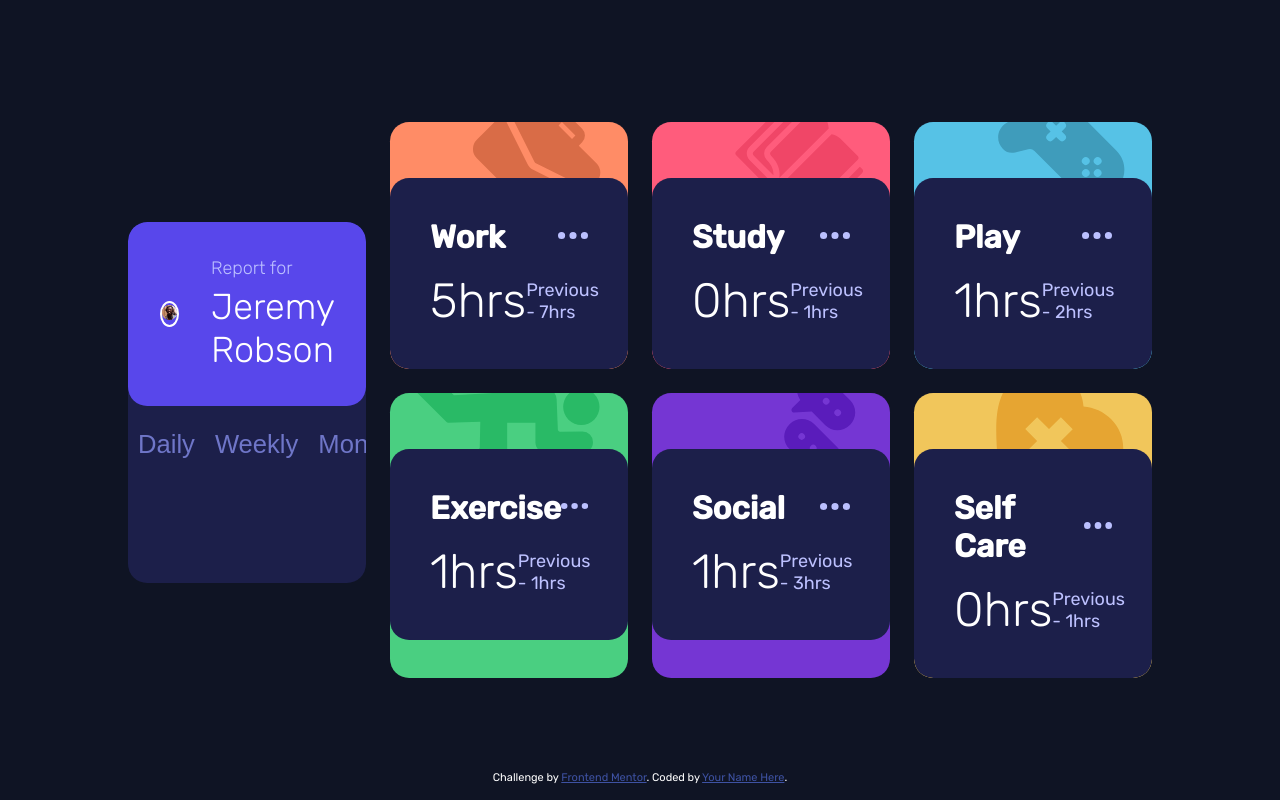
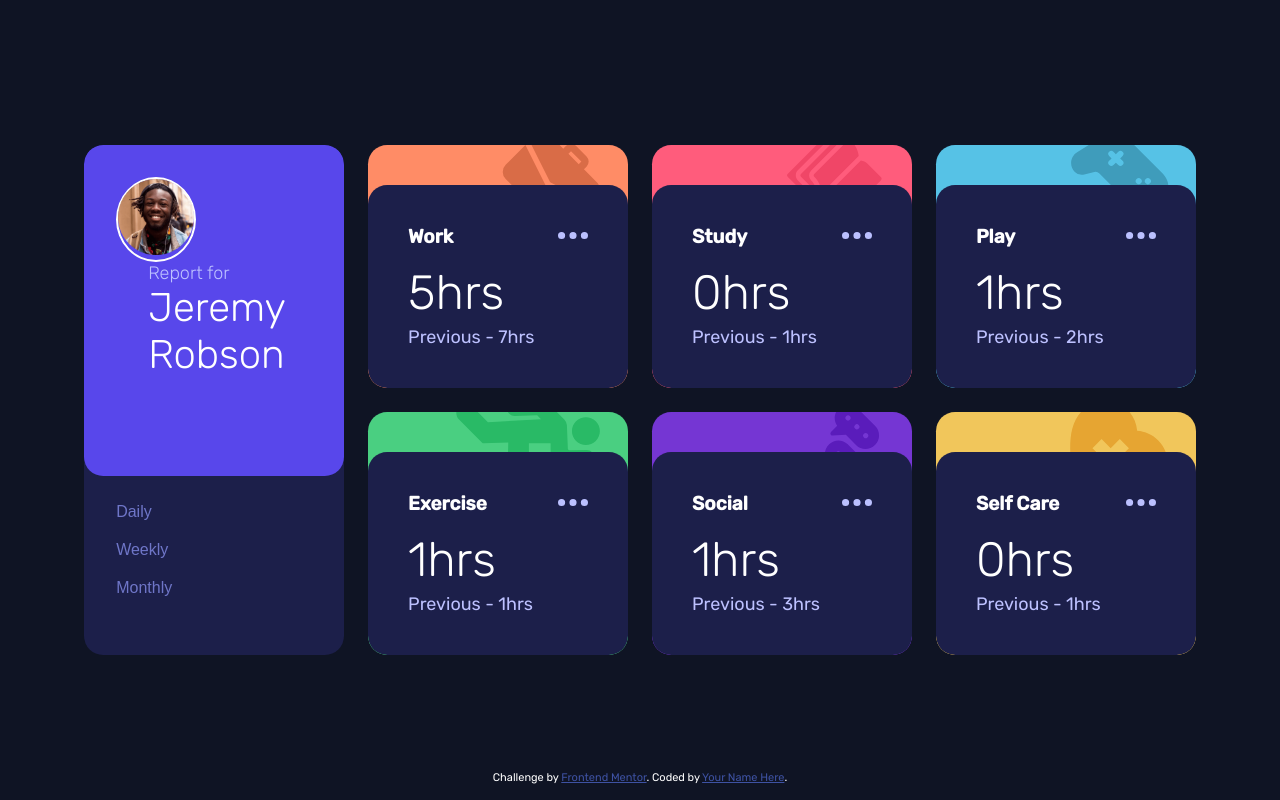
Before and after one commit to AyeTone/Time-Tracker, a plain HTML site: page index.html in a window 1280 px wide. Drawn offline with Linux system fonts and the light colour scheme.

Commit message:
Started Grid Layout

```diff
--- a/css/main.css
+++ b/css/main.css
@@ -6,12 +6,10 @@
     --exercise: hsl(145, 58%, 55%);
     --social: hsl(264, 64%, 52%);
     --self-care: hsl(43, 84%, 65%);
-
     --Verydarkblue: hsl(226, 43%, 10%);
     --Darkblue: hsl(235, 46%, 20%);
     --Desaturatedblue: hsl(235, 45%, 61%);
     --PaleBlue: hsl(236, 100%, 87%);
-
     --borderrounding: 1.2rem;
 }
 
@@ -30,21 +28,15 @@ body {
     color: white;
     font-size: 18px;
     height: 100vh;
+    padding: 5em 1.4rem;
 }
-
-
 
 h1 {
     font-size: 2.25rem;
 }
 
-h3 {
-    font-size: 2rem;
-}
-
-h2 {
-    font-size: 4rem;
-    font-weight: 300;
+h2{
+    font-size: 1.75rem;
 }
 
 img {
@@ -72,14 +64,15 @@ img {
     justify-content: center;
 }
 
-/*     Base Cards Style       */
+
+
+/*===========  Base Cards Style   ==========*/
 
 .card{
     background-color: var(--Darkblue);
     border-radius: var(--borderrounding);
     z-index: 1;
     overflow: hidden;
-
 }
 
 .card-back {
@@ -125,30 +118,32 @@ img {
     color: var(--PaleBlue);
 }
 
+
 /*          User Card        */
 
+
+
 /*          Info        */
-.user {
-    margin-top: 100px;
-}
 .user-info {
     background-color: var(--blue);
     display: flex;
     align-items: center;
-    gap: 2rem;
     padding: 2rem;
     border-radius: var(--borderrounding)
 }
 
 .user-img {
-    width: 7rem;
+    width: 6.5rem;
     border: 2px solid white;
     border-radius: 50%;
 }
 
+.user-text {
+    padding-left: 2rem;
+}
+
 .user-text h1,
 .user-text p {
-    padding: 3px 0;
     font-weight: lighter;
 }
 
@@ -162,14 +157,10 @@ img {
     display: flex;
     justify-content: space-around;
     align-items: center;
-    padding: 1.5rem 0;
+    padding: 2.5rem 0;
 }
 
-.time {
-    margin: 0 10px;
-}
-
-.timeframes button {
+button {
     font-weight: lighter;
     color: var(--Desaturatedblue);
     background-color: transparent;
@@ -213,7 +204,11 @@ img {
 }
 
 
-@media only screen and (min-width: 1200px) {
+
+/*==========        Media Queries     ============*/
+
+
+@media only screen and (min-width: 1024px) {
 
 
 body {
@@ -222,10 +217,24 @@ body {
     justify-content: center;
 }
 
+h1 {
+   font-size: 2.5rem;
+}
+
+h2 {
+    font-size: 1.2rem;
+}
+
+button {
+    font-size: 1rem;
+}
+
 .container {
-    width: 80%;
+    max-width: 90%;
     display: grid;
+    gap: 1.5rem;
     grid-auto-columns: 1fr;
+    grid-auto-rows: 1fr;
     grid-template-areas:
     'userC workC studyC playC'
     'userC exerciseC socialC selfcareC';
@@ -236,28 +245,83 @@ footer {
     bottom: 1rem;
 }
 
-/*      User Card       */
+/*========= Grid-Area Selectors ==========*/
 .user {
-    height: 65%;
     grid-area: userC;
 }
+
 .work {
     grid-area: workC;
 }
+
 .play {
     grid-area: playC;
 }
+
 .study {
     grid-area: studyC;
 }
+
 .exercise {
     grid-area: exerciseC;
 }
+
 .social {
     grid-area: socialC;
 }
+
 .selfcare {
     grid-area: selfcareC;
+}
+
+/*========= Base Card ============*/
+.card-back {
+    padding-top: 2.5rem;
+}
+
+.card-img {
+    height: 230px;
+    top: -.8rem;
+}
+
+.stats {
+    flex-direction: column;
+    align-items: flex-start;
+}
+
+.current-time {
+    padding-bottom: .3rem;
+}
+
+/*      User Card       */
+
+
+.user-info {
+    flex-direction: column;
+    justify-content: flex-start;
+    align-items: flex-start;
+    height: 65%;
+    padding-bottom: 0;
+}
+
+.user-img {
+    width: 5rem;
+}
+
+.user-text {
+
+}
+
+.timeframes {
+    flex-direction: column;
+    justify-content: space-around;
+    align-items: flex-start;
+    padding: 0 2rem;
+    margin-top: 1rem;
+}
+
+.time {
+    padding: .5rem 0;
 }
 
 
@@ -265,4 +329,6 @@ footer {
 
 
 
+
+
 }
--- a/index.html
+++ b/index.html
@@ -73,9 +73,9 @@
         <!-- Info -->
         <header class="title">
           <div class="header">
-            <h3>
+            <h2>
               Work
-            </h3>
+            </h2>
           </div>
             <div class="dots">
             </div>
@@ -107,9 +107,9 @@
         <!-- Info -->
         <header class="title">
           <div class="header">
-            <h3>
+            <h2>
               Play
-            </h3>
+            </h2>
           </div>
             <div class="dots">
             </div>
@@ -141,9 +141,9 @@
         <!-- Info -->
         <header class="title">
           <div class="header">
-            <h3>
+            <h2>
               Study
-            </h3>
+            </h2>
           </div>
             <div class="dots">
             </div>
@@ -175,9 +175,9 @@
         <!-- Info -->
         <header class="title">
           <div class="header">
-            <h3>
+            <h2>
               Exercise
-            </h3>
+            </h2>
           </div>
             <div class="dots">
             </div>
@@ -209,9 +209,9 @@
         <!-- Info -->
         <header class="title">
           <div class="header">
-            <h3>
+            <h2>
               Social
-            </h3>
+            </h2>
           </div>
             <div class="dots">
             </div>
@@ -243,9 +243,9 @@
         <!-- Info -->
         <header class="title">
           <div class="header">
-            <h3>
+            <h2>
               Self Care
-            </h3>
+            </h2>
           </div>
             <div class="dots">
             </div>
```
